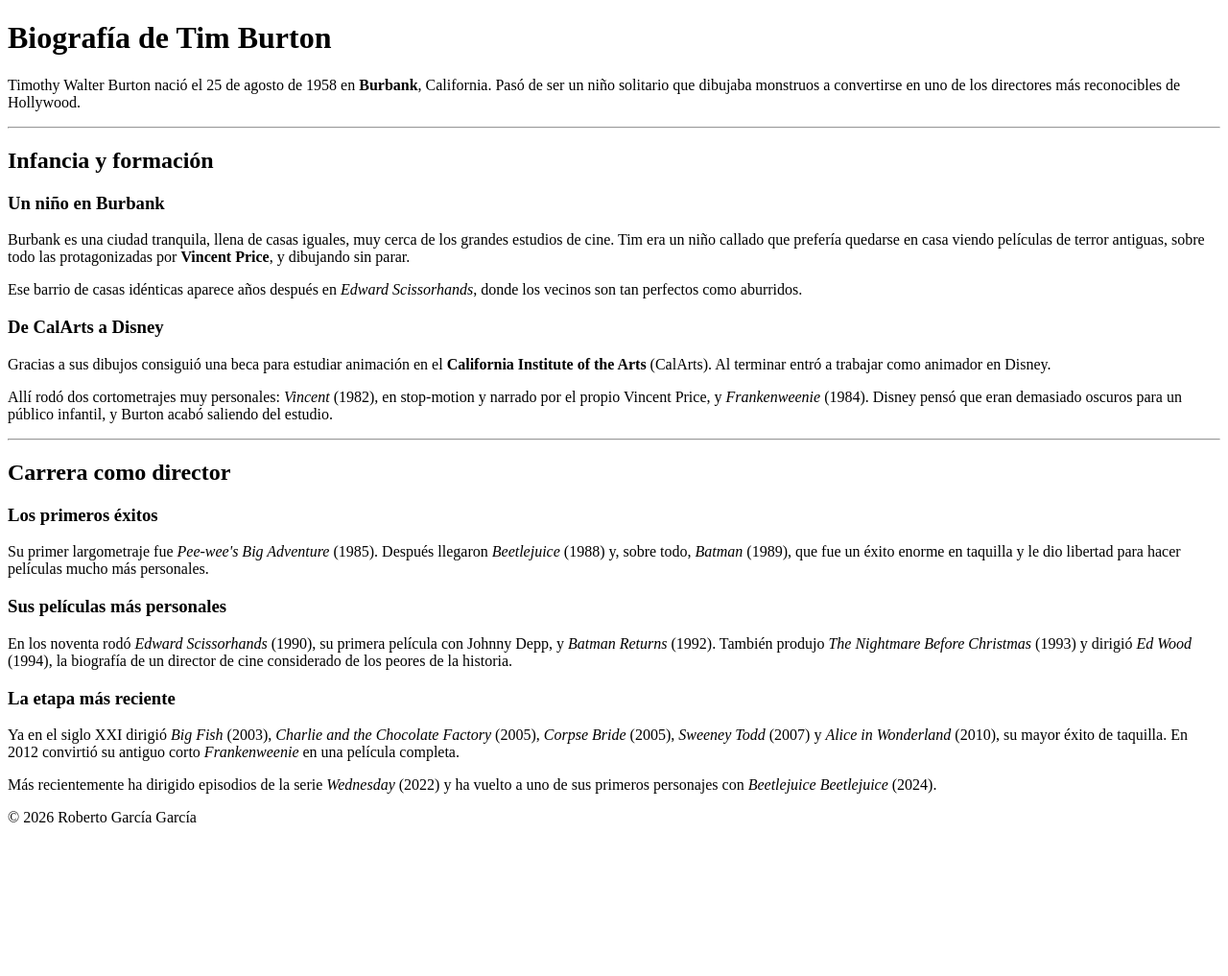
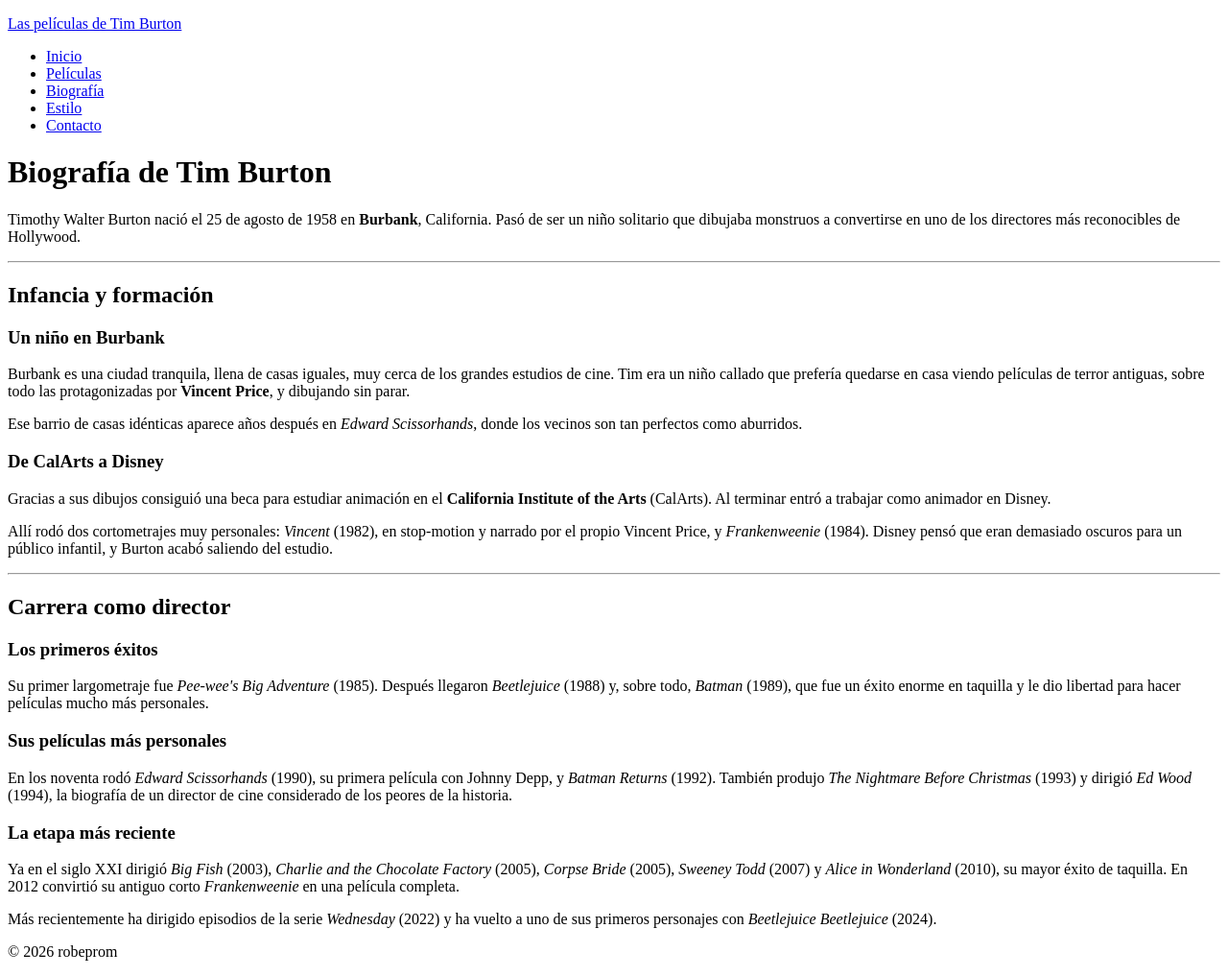
Before and after one commit to robeprom/Proyecto_Integrado-LM-2026, a plain HTML site: page proyecto/biografia.html in a window 1280 px wide. Shown: the whole page at 96% size. Before the commit the page ends 877 px from the top, so only its background shows below. Drawn offline with Linux system fonts and the light colour scheme.

Commit message:
feat: estructura semántica, autor y firma en el resto de páginas
Co-Authored-By: Claude Opus 5.5 <noreply@anthropic.com>

```diff
--- a/proyecto/biografia.html
+++ b/proyecto/biografia.html
@@ -6,67 +6,80 @@
   <title>Biografía | Las películas de Tim Burton</title>
   <meta name="description" content="Vida y carrera de Tim Burton, desde su infancia en Burbank y sus años como animador en Disney hasta sus grandes éxitos en el cine.">
   <meta name="keywords" content="Tim Burton, biografía, Burbank, Disney, CalArts, director de cine">
-  <meta name="author" content="Roberto García García">
+  <meta name="author" content="robeprom">
 </head>
 <body>
-  <!-- NAV: aquí irá el menú (UD4) -->
+  <!-- Cabecera: nombre del sitio y menú de navegación -->
+  <header>
+    <p><a href="index.html">Las películas de Tim Burton</a></p>
+    <nav>
+      <ul>
+        <li><a href="index.html">Inicio</a></li>
+        <li><a href="peliculas.html">Películas</a></li>
+        <li><a href="biografia.html" aria-current="page">Biografía</a></li>
+        <li><a href="estilo.html">Estilo</a></li>
+        <li><a href="contacto.html">Contacto</a></li>
+      </ul>
+    </nav>
+  </header>
 
-  <!-- Cabecera: título de la página y presentación -->
-  <div>
+  <!-- Contenido principal de la página -->
+  <main>
+    <!-- Presentación: título principal de la página -->
     <h1>Biografía de Tim Burton</h1>
     <p>Timothy Walter Burton nació el 25 de agosto de 1958 en <b>Burbank</b>, California. Pasó de ser un niño solitario que dibujaba monstruos a convertirse en uno de los directores más reconocibles de Hollywood.</p>
-  </div>
 
     <hr>
 
     <!-- Bloque de infancia y formación -->
-  <div>
+    <section>
       <h2>Infancia y formación</h2>
 
       <!-- Subbloque: su infancia en Burbank -->
-    <div>
+      <section>
         <h3>Un niño en Burbank</h3>
         <p>Burbank es una ciudad tranquila, llena de casas iguales, muy cerca de los grandes estudios de cine. Tim era un niño callado que prefería quedarse en casa viendo películas de terror antiguas, sobre todo las protagonizadas por <b>Vincent Price</b>, y dibujando sin parar.</p>
         <p>Ese barrio de casas idénticas aparece años después en <i>Edward Scissorhands</i>, donde los vecinos son tan perfectos como aburridos.</p>
-    </div>
+      </section>
 
       <!-- Subbloque: estudios y trabajo en Disney -->
-    <div>
+      <section>
         <h3>De CalArts a Disney</h3>
         <p>Gracias a sus dibujos consiguió una beca para estudiar animación en el <b>California Institute of the Arts</b> (CalArts). Al terminar entró a trabajar como animador en Disney.</p>
         <p>Allí rodó dos cortometrajes muy personales: <i>Vincent</i> (1982), en stop-motion y narrado por el propio Vincent Price, y <i>Frankenweenie</i> (1984). Disney pensó que eran demasiado oscuros para un público infantil, y Burton acabó saliendo del estudio.</p>
-    </div>
-  </div>
+      </section>
+    </section>
 
     <hr>
 
     <!-- Bloque de carrera como director -->
-  <div>
+    <section>
       <h2>Carrera como director</h2>
 
       <!-- Subbloque: primeros éxitos -->
-    <div>
+      <section>
         <h3>Los primeros éxitos</h3>
         <p>Su primer largometraje fue <i>Pee-wee's Big Adventure</i> (1985). Después llegaron <i>Beetlejuice</i> (1988) y, sobre todo, <i>Batman</i> (1989), que fue un éxito enorme en taquilla y le dio libertad para hacer películas mucho más personales.</p>
-    </div>
+      </section>
 
       <!-- Subbloque: etapa de madurez -->
-    <div>
+      <section>
         <h3>Sus películas más personales</h3>
         <p>En los noventa rodó <i>Edward Scissorhands</i> (1990), su primera película con Johnny Depp, y <i>Batman Returns</i> (1992). También produjo <i>The Nightmare Before Christmas</i> (1993) y dirigió <i>Ed Wood</i> (1994), la biografía de un director de cine considerado de los peores de la historia.</p>
-    </div>
+      </section>
 
       <!-- Subbloque: etapa reciente -->
-    <div>
+      <section>
         <h3>La etapa más reciente</h3>
         <p>Ya en el siglo XXI dirigió <i>Big Fish</i> (2003), <i>Charlie and the Chocolate Factory</i> (2005), <i>Corpse Bride</i> (2005), <i>Sweeney Todd</i> (2007) y <i>Alice in Wonderland</i> (2010), su mayor éxito de taquilla. En 2012 convirtió su antiguo corto <i>Frankenweenie</i> en una película completa.</p>
         <p>Más recientemente ha dirigido episodios de la serie <i>Wednesday</i> (2022) y ha vuelto a uno de sus primeros personajes con <i>Beetlejuice Beetlejuice</i> (2024).</p>
-    </div>
-  </div>
+      </section>
+    </section>
+  </main>
 
-  <!-- Pie de página: copyright, año y autor -->
-  <div>
-    <p>&copy; 2026 Roberto García García</p>
-  </div>
+  <!-- Pie de página: firma -->
+  <footer>
+    <p id="firma-robeprom">© 2026 robeprom</p>
+  </footer>
 </body>
 </html>
```
Also changed, not shown: proyecto/contacto.html (+24 -11 lines), proyecto/estilo.html (+34 -21 lines). Lines whose indentation alone changed are shown as unchanged.
